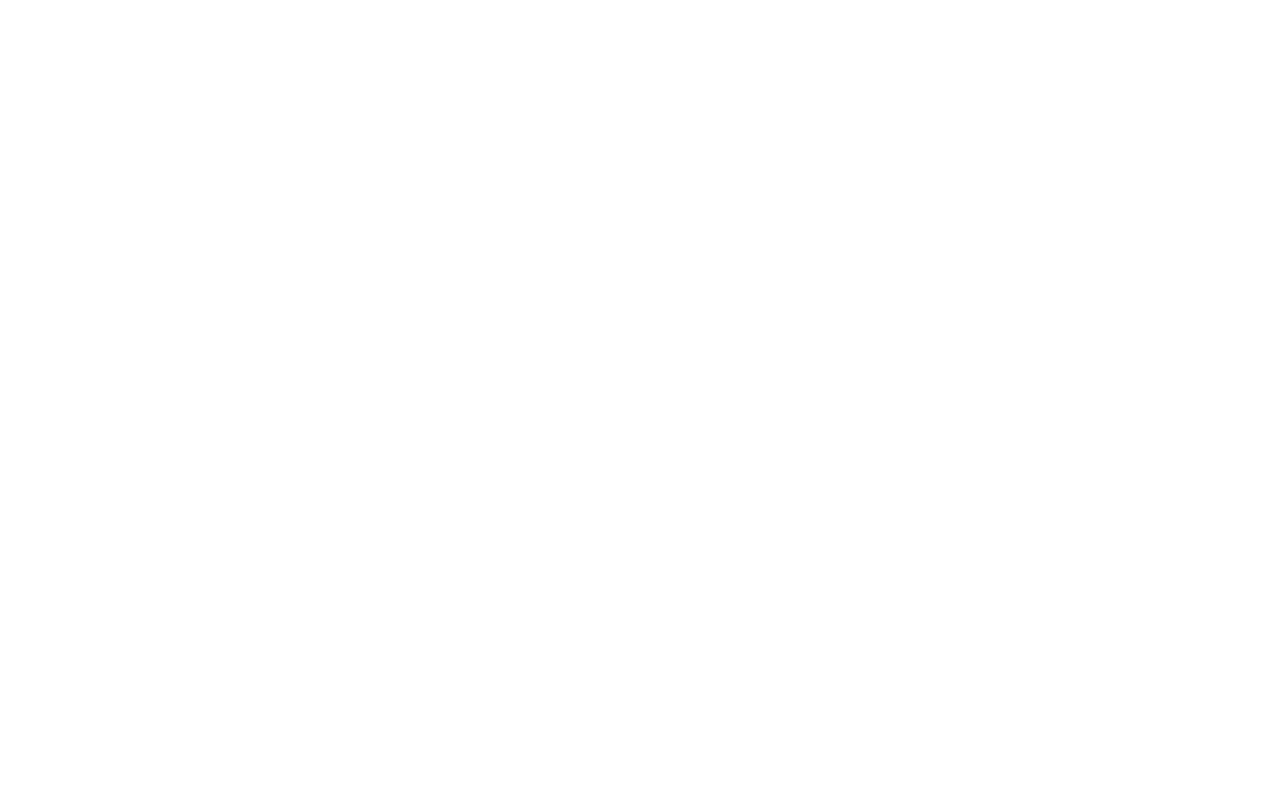
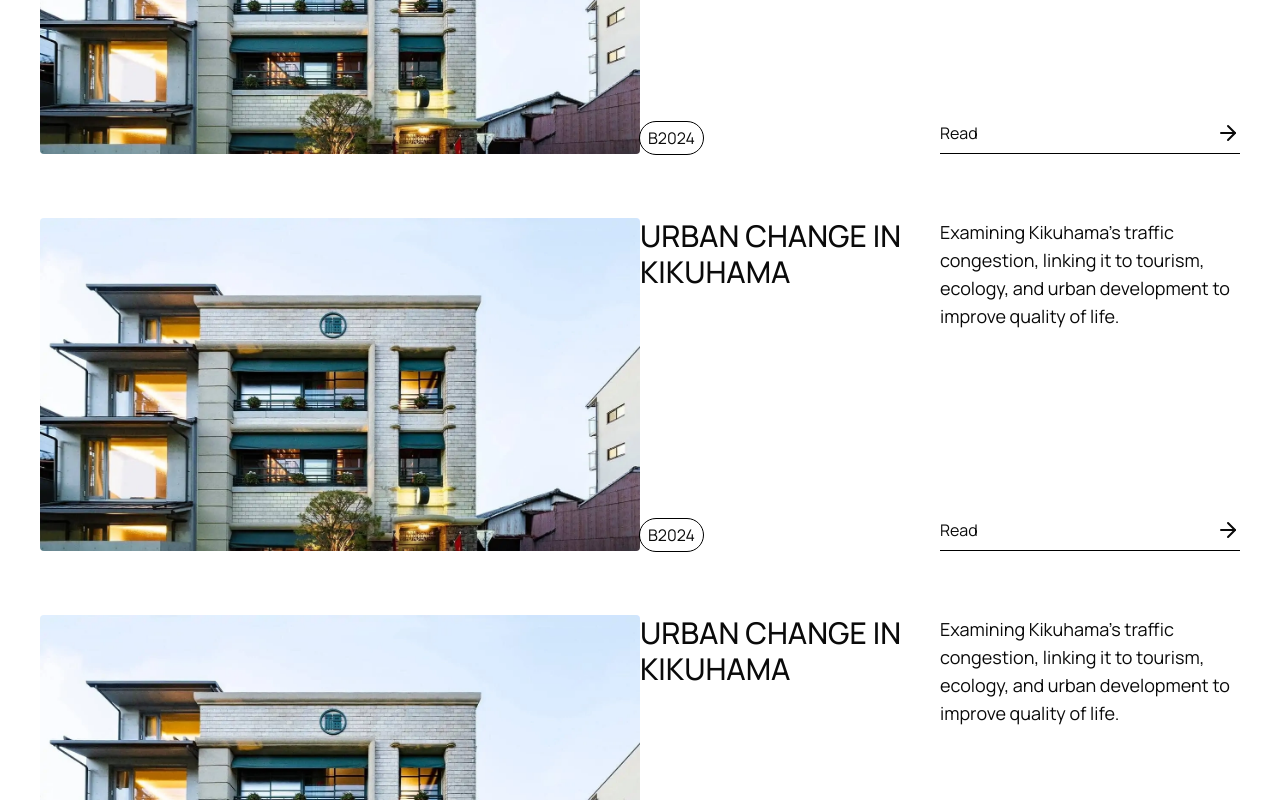
Before and after one commit to clam365/kyoto-project-center, a Next.js app: page / in a window 1280 px wide. Shown: the part 1720-2520 px from the top of the page. Before the commit the page ends 1494 px from the top, so only its background shows below. Built offline with nearby package versions, Linux system fonts and the light colour scheme.

Commit message:
Project component

```diff
--- a/app/page.js
+++ b/app/page.js
@@ -1,10 +1,12 @@
 import Hero from "@/components/landing-page/hero";
 import Mission from "@/components/landing-page/mission";
+import Projects from "@/components/landing-page/projects"
 export default function Home() {
   return (
     <div>
         <Hero/>
         <Mission/>
+        <Projects/>
     </div>
   );
 }
--- /dev/null
+++ b/components/landing-page/project-components/project.jsx
@@ -0,0 +1,35 @@
+import Image from "next/image";
+import {ArrowRight} from "lucide-react";
+import Link from "next/link";
+
+
+export default function project() {
+  return (
+      <div className={"grid grid-cols-2"}>
+          <Image src={"/kikuhama.webp"} alt={"Kikuhama"} width={600} height={450} className={"rounded-sm"}/>
+          <div className={"grid grid-cols-2"}>
+              <div className="relative">
+                  <h1 className="font-[500] text-3xl">URBAN CHANGE IN KIKUHAMA</h1>
+                  <p className="absolute bottom-0 left-0 inline-block outline outline-1 outline-black rounded-full px-2 py-1">
+                      B2024
+                  </p>
+              </div>
+
+              <div className={"relative"}>
+                  <h1 className="text-lg">
+                      Examining Kikuhama&#39;s traffic congestion, linking it to tourism, ecology, and urban development to
+                      improve quality of life.
+                  </h1>
+                  <Link
+                      className="absolute bottom-0 left-0 w-full mt-4 pb-2 flex justify-between border-b border-b-black hover:border-b-gray-500 hover:text-gray-500 transition"
+                      href="/kikuhama2024"
+                  >
+                      <h1>Read</h1>
+                      <ArrowRight/>
+                  </Link>
+              </div>
+
+          </div>
+      </div>
+  )
+}
--- /dev/null
+++ b/components/landing-page/projects.jsx
@@ -0,0 +1,10 @@
+import Project from "@/components/landing-page/project-components/project"
+export default function projects() {
+    return(
+        <div className={"p-10 py-12 space-y-16"}>
+            <Project/>
+            <Project/>
+            <Project/>
+        </div>
+    )
+}
```
Also changed, not shown: public/kikuhama.webp (added).
